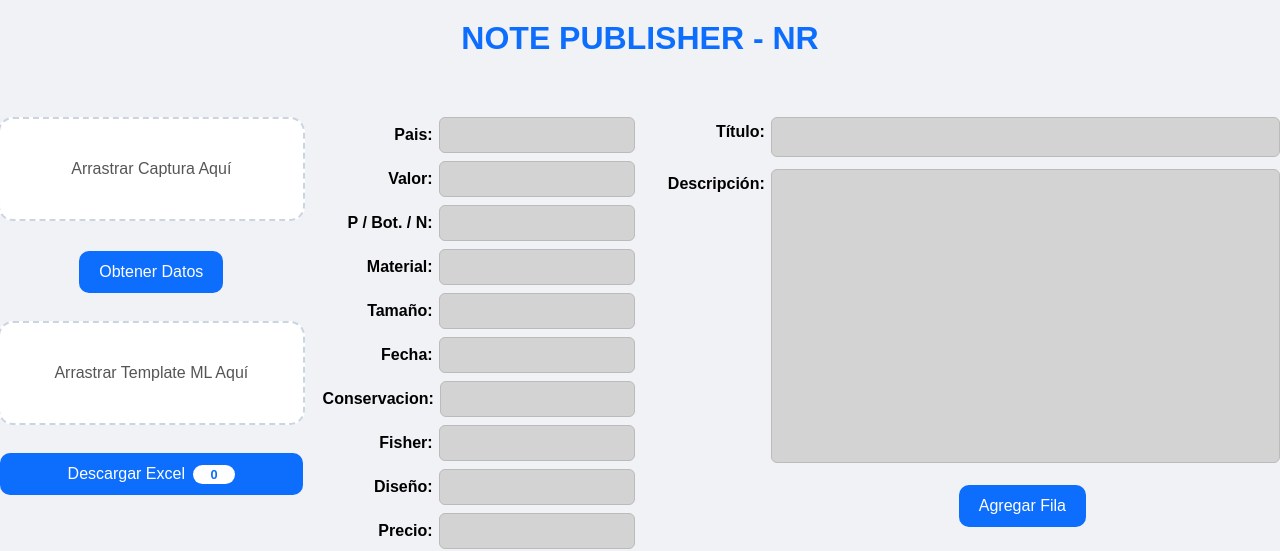
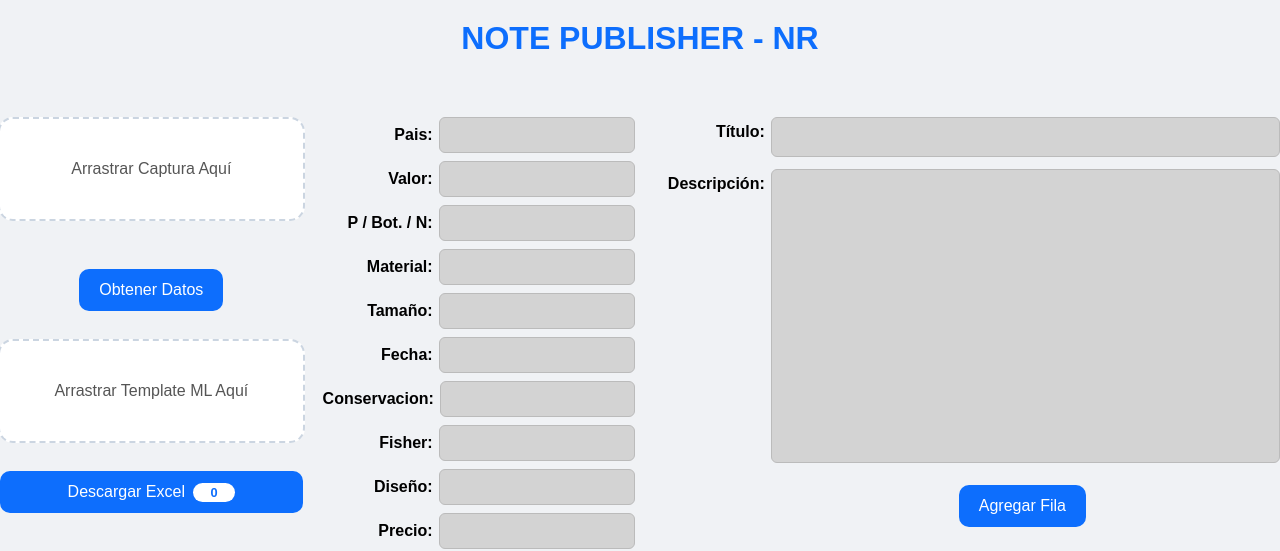
Before and after one commit to numismaticarosario/notepublisher, a Flask app: page / in a window 1280 px wide. Shown: the top 551 px of the page. Run offline with Flask 3, Linux system fonts and the light colour scheme; some libraries are stand-ins or nearby versions.

Commit message:
Update index.html

```diff
--- a/templates/index.html
+++ b/templates/index.html
@@ -12,7 +12,7 @@
     .dropzone.hover { border-color: #0d6efd; background: #e7f1ff; }
     .dropzone.loaded { border-color: #198754; background: #eaffee; color: #198754; font-weight: bold; }
     #placeholder { user-select: none; }
-    .action-btn { padding: 10px 20px; font-size: 1rem; border-radius: 10px; border: none; background: #0d6efd; color: white; cursor: not-allowed; margin-top: 10px; height: 42px; }
+    .action-btn { padding: 10px 20px; font-size: 1rem; border-radius: 10px; border: none; background: #0d6efd; color: white; cursor: not-allowed; margin-top: 28px; height: 42px; }
     .data-panel { display: flex; flex-direction: column; gap: 8px; align-items: stretch; }
     .field { display: flex; align-items: center; gap: 6px; }
     .field label { font-weight: bold; min-width: 110px; text-align: right; }
```
